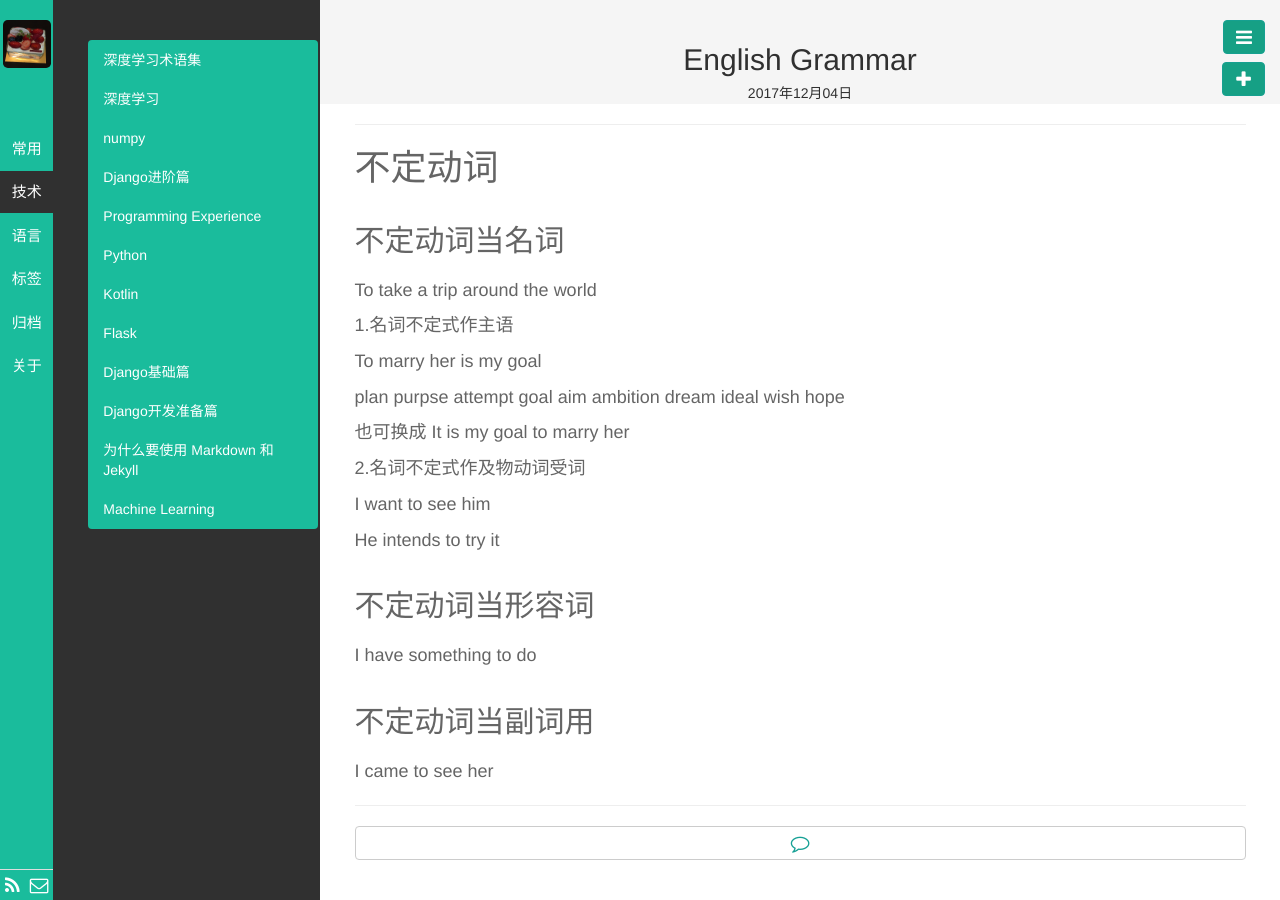
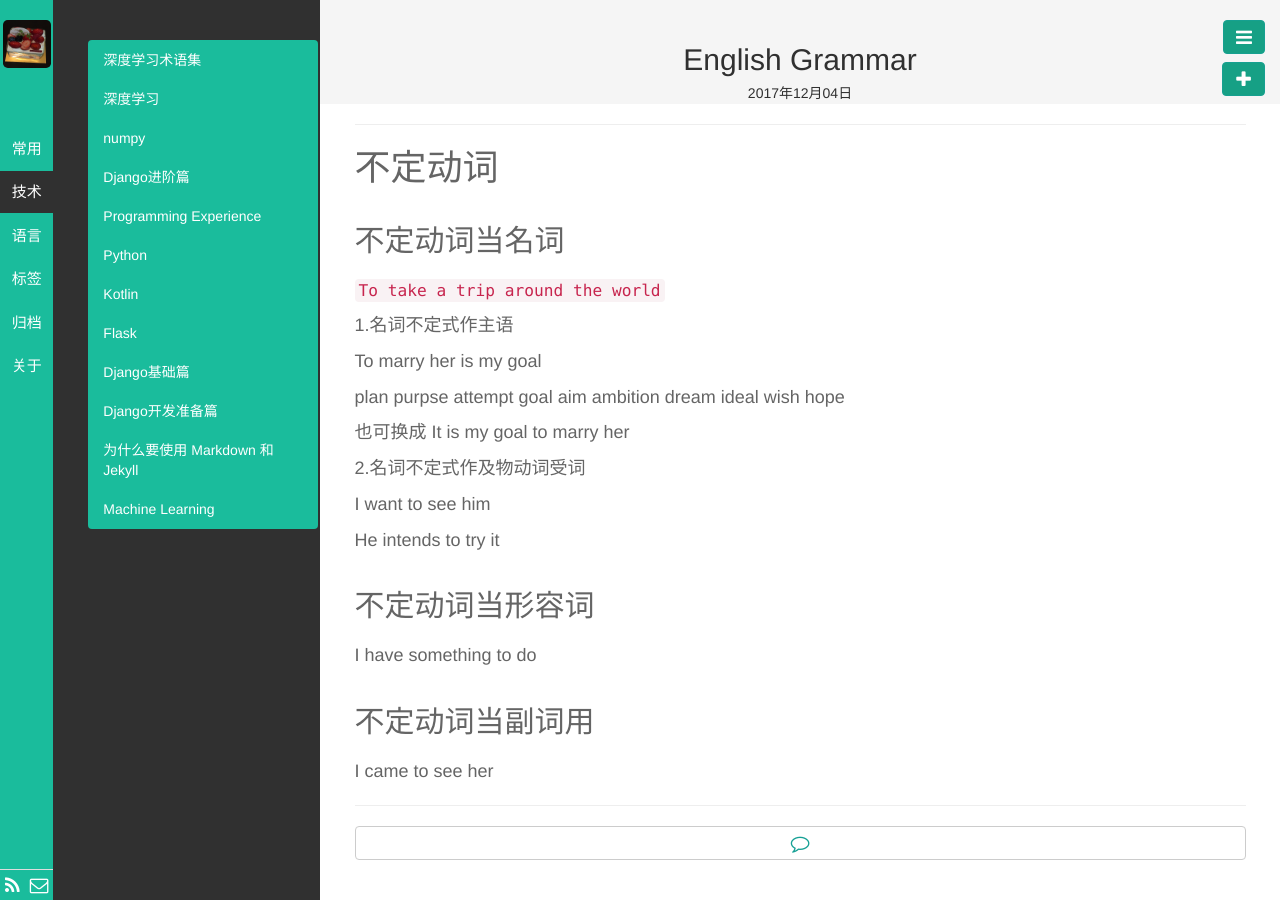
Before and after one commit to kyoyo/kyoyo.github.io, a Jekyll site: the page built from _posts/语言/2017-12-04-English-Grammar.md, in a window 1280 px wide. Built offline with Jekyll 4.4.1, drawn with Linux system fonts in a browser that asks for light colours; Markdown is read by kramdown in place of the engine named in the settings.

```diff
--- a/_posts/语言/2017-12-04-English-Grammar.md
+++ b/_posts/语言/2017-12-04-English-Grammar.md
@@ -14,7 +14,7 @@ description:
 ## 不定动词当名词
 
 
-To take a trip around the world
+`To take a trip around the world`
 
 1.名词不定式作主语
 
```
